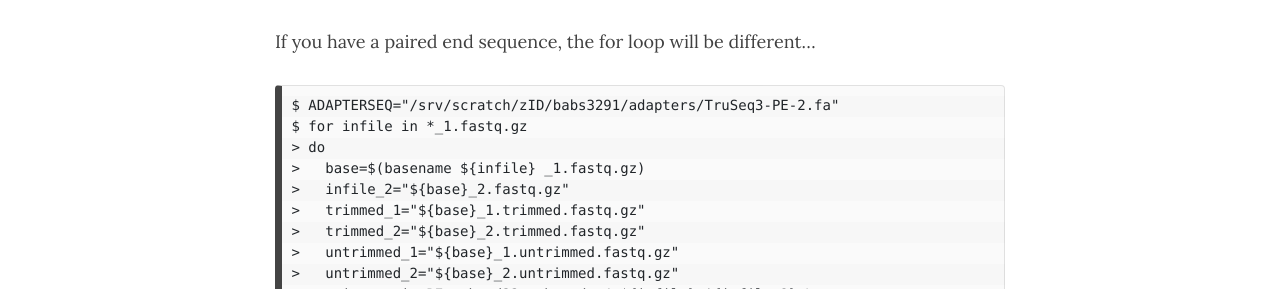
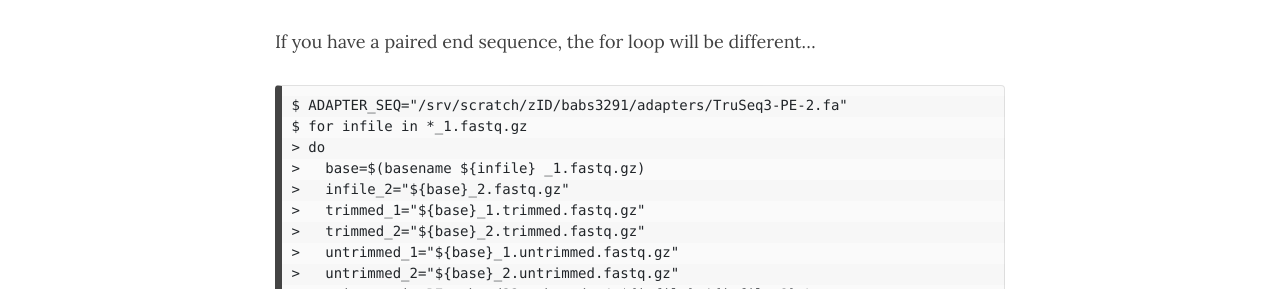
Before and after one commit to theheking/babs-rna-seq-2024, a Jekyll site: the page built from practical_overview/Week4_Trimming.md, in a window 1280 px wide and 900 px high, scrolled down 8085 px. Shown: the part 163-452 px from the top of the window. Built offline with Jekyll 4.4.1, drawn with Linux system fonts in a browser that asks for light colours; nearby versions of some CDN libraries; comment, search, counter and statistics services are not loaded; some of the changed text lies outside the part shown.

Commit message:
Update Week4_Trimming.md

```diff
--- a/practical_overview/Week4_Trimming.md
+++ b/practical_overview/Week4_Trimming.md
@@ -263,7 +263,7 @@ Please either a) run interactively b) submit to the hpc using `qsub` command.
 
 If you have a paired end sequence, the for loop will be different...
 
-    $ ADAPTERSEQ="/srv/scratch/zID/babs3291/adapters/TruSeq3-PE-2.fa"
+    $ ADAPTER_SEQ="/srv/scratch/zID/babs3291/adapters/TruSeq3-PE-2.fa"
     $ for infile in *_1.fastq.gz
     > do
     >   base=$(basename ${infile} _1.fastq.gz)
```
